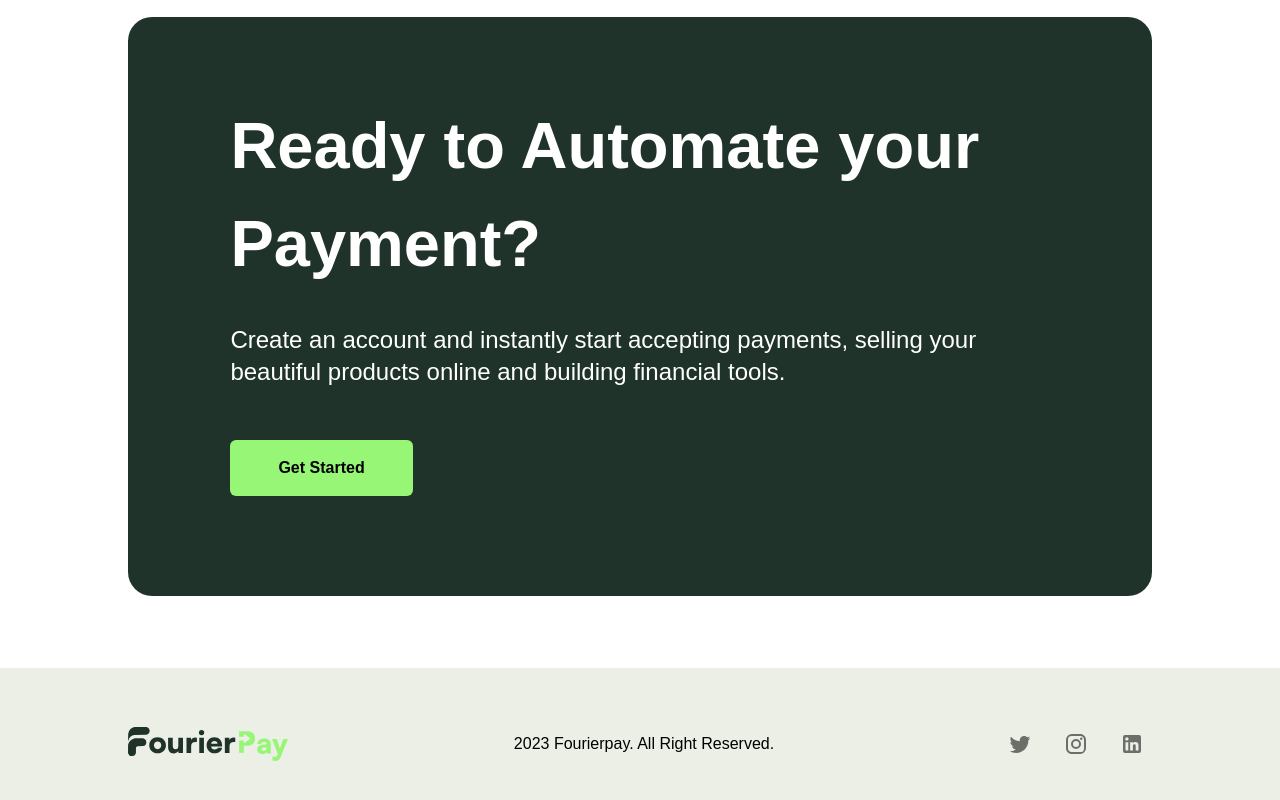
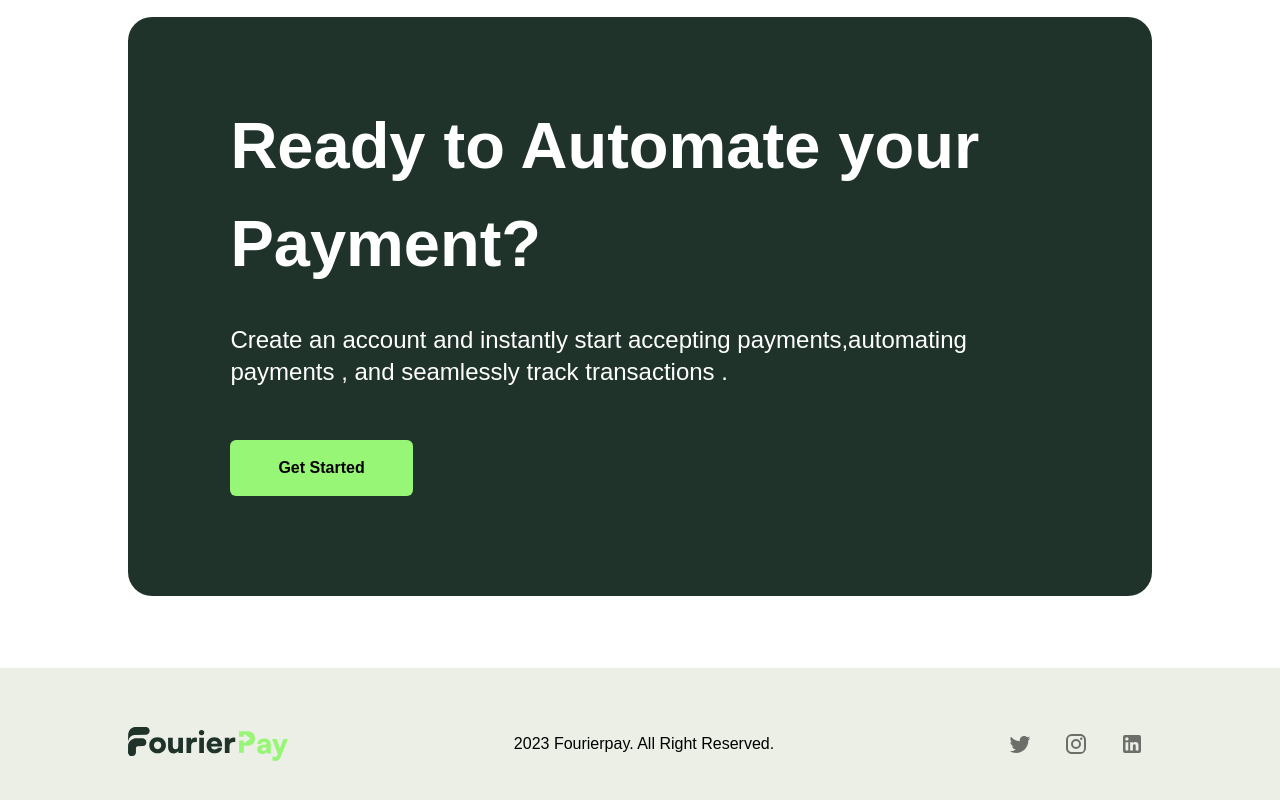
Before and after one commit to stenerd/fourierpay, a React (Create React App) app: page /about in a window 1280 px wide. Shown: the part 3162-3962 px from the top of the page. Built offline with nearby package versions, Linux system fonts and the light colour scheme; a web font is replaced by a local one.

Commit message:
about-page

```diff
--- a/src/pages/About.js
+++ b/src/pages/About.js
@@ -219,7 +219,7 @@ const About = () => {
                                 <div className='py-10 w-4/5 mx-auto'>
                                     <h1 className='text-[65px] text-white font-bold'>Ready to Automate your Payment?</h1>
                                     <div className='py-8'>
-                                        <p className='text-2xl leading-2 text-white'>Create an account and instantly start accepting payments, selling your beautiful products online and building financial tools.</p>
+                                        <p className='text-2xl leading-2 text-white'>Create an account and instantly start accepting payments,automating payments , and seamlessly track transactions .</p>
                                     </div>
                                     <div className='py-5'>
                                         <Link to='/signup'>
```
